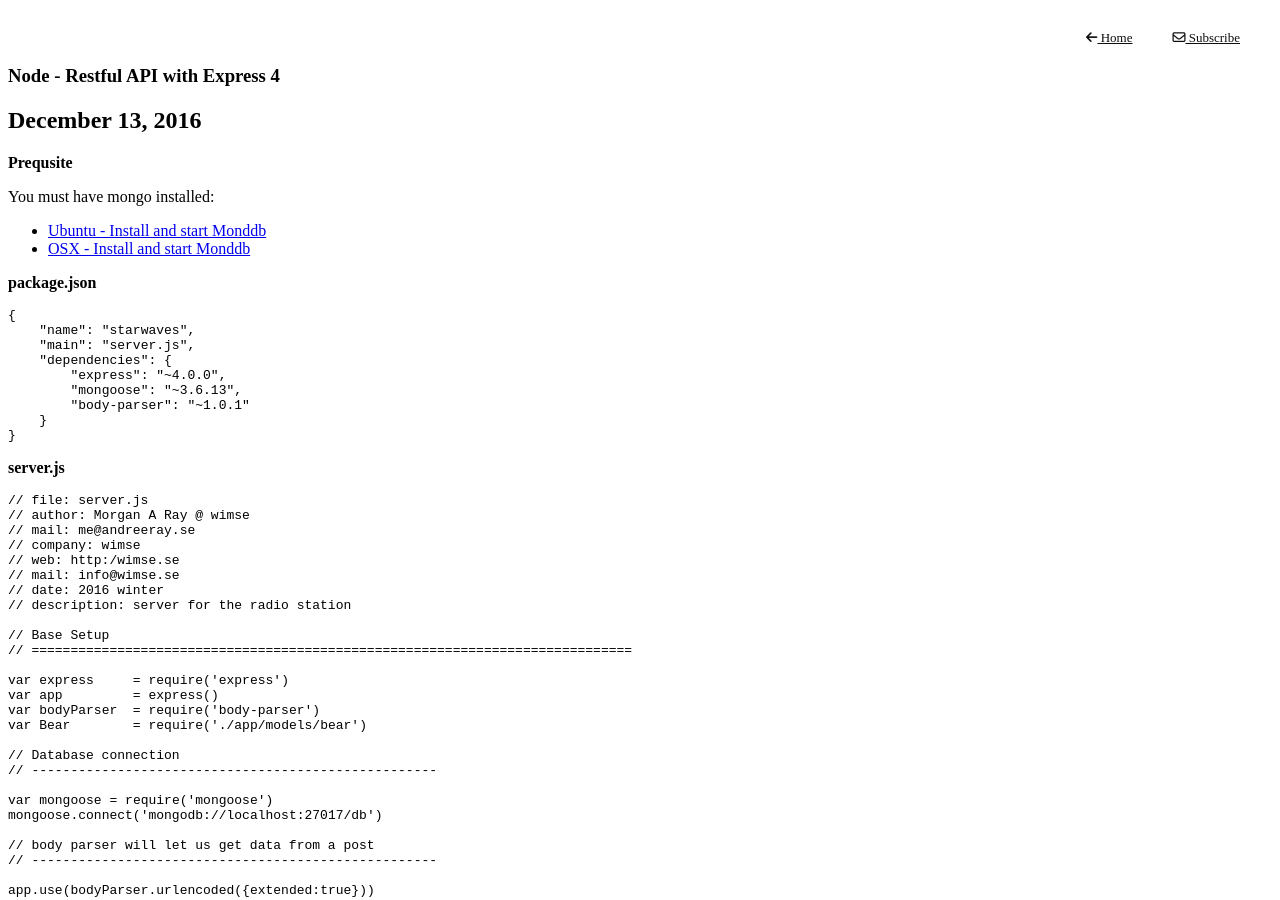
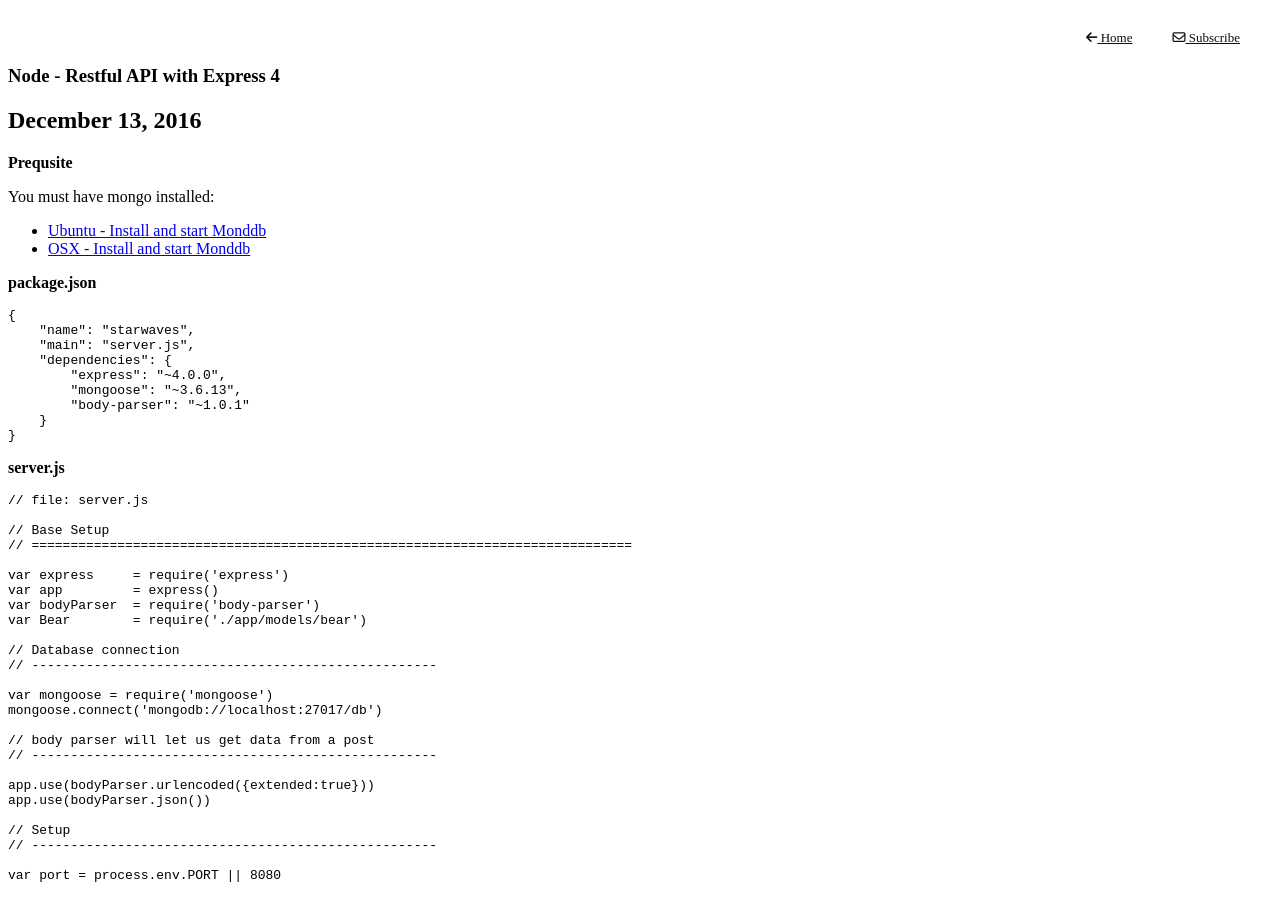
Before and after one commit to develdoe/develdoe.github.io, a Jekyll site: the page built from _posts/2016-12-13-node-restful-api-with-express-4.md, in a window 1280 px wide and 900 px high. Built offline with Jekyll 4.4.1, drawn with Linux system fonts in a browser that asks for light colours; nearby versions of some CDN libraries; comment, search, counter and statistics services are not loaded.

Commit message:
Created 2016-12-13-node-restful-api-with-express-4.md

````diff
--- a/_posts/2016-12-13-node-restful-api-with-express-4.md
+++ b/_posts/2016-12-13-node-restful-api-with-express-4.md
@@ -29,13 +29,6 @@ You must have mongo installed:
 
 ```js
 // file: server.js
-// author: Morgan A Ray @ wimse
-// mail: me@andreeray.se
-// company: wimse
-// web: http:/wimse.se
-// mail: info@wimse.se
-// date: 2016 winter
-// description: server for the radio station
 
 // Base Setup
 // =============================================================================
````
